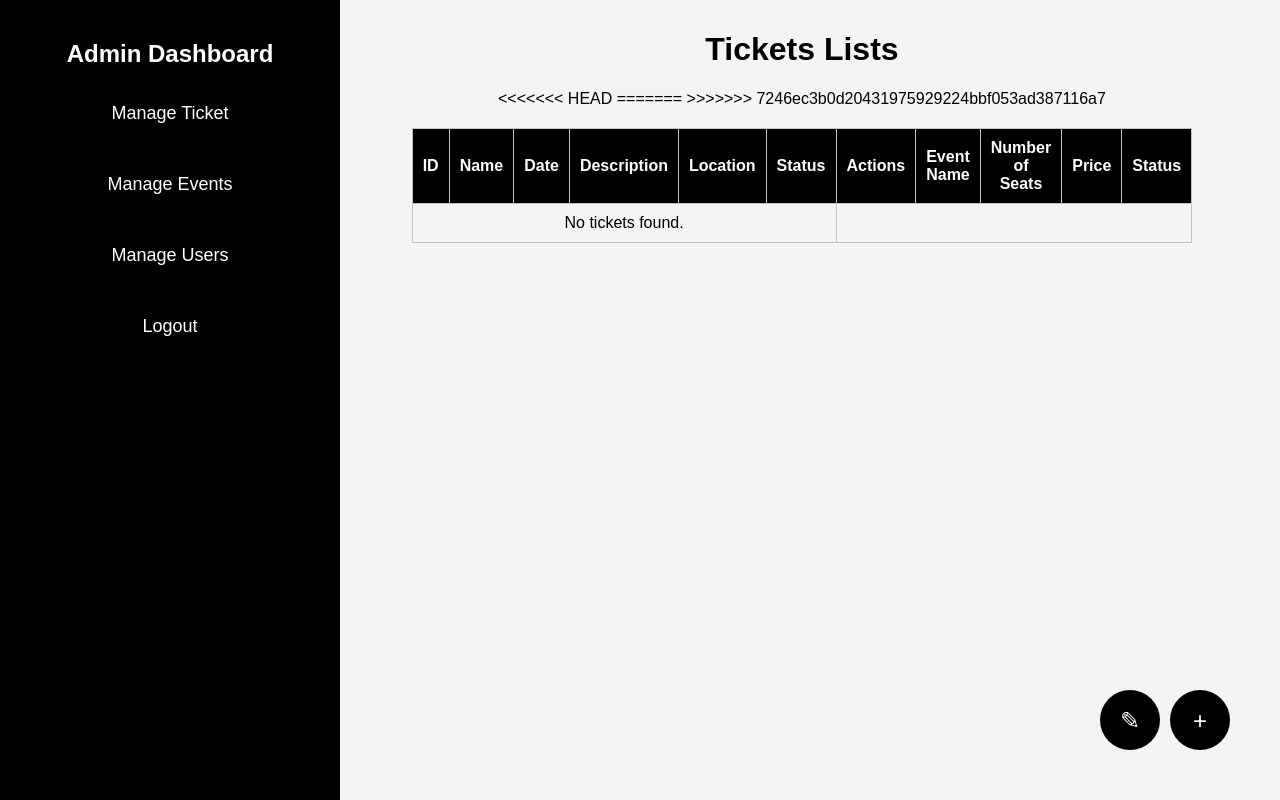
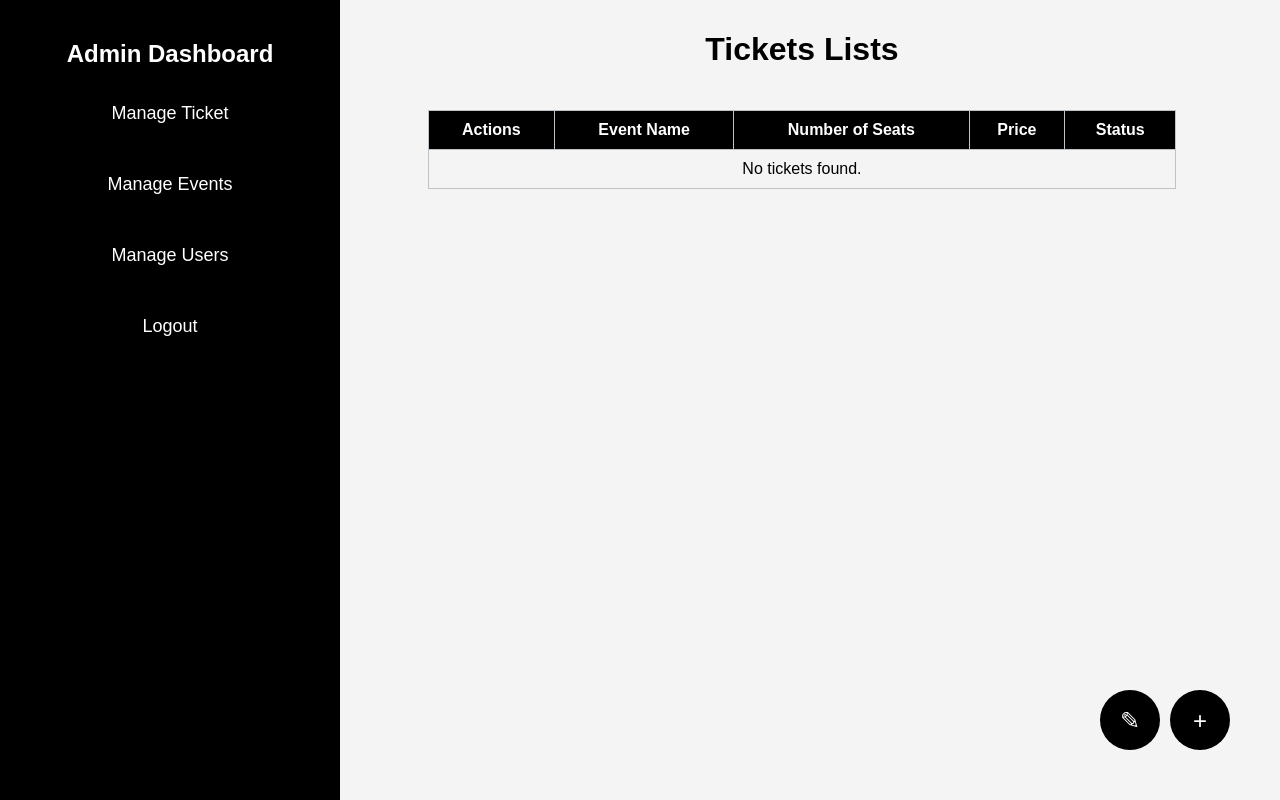
Before and after one commit to H-H-Z-K/Event, a PHP site: page /tickets.php in a window 1280 px wide. Run offline with PHP 8.4, Linux system fonts and the light colour scheme; data that the repository does not hold is empty.

Commit message:
git commit "a"

```diff
--- a/tickets.php
+++ b/tickets.php
@@ -33,23 +33,13 @@ $tickets = list_tickets($pdo);
     <h1>Tickets Lists</h1>
         <table class="center-table">
             <tr>
-                <th>ID</th>
-<<<<<<< HEAD
-                <th>Name</th>
-                <th>Date</th>
-                <th>Description</th>
-                <th>Location</th>
-                <th>Status</th>
-
                 <th>Actions</th>
-=======
                 <th> Event Name</th>
                 <th>Number of Seats</th>
                 <th>Price</th>
 
-                <th>Status</th>
+                 <th>Status</th>
 
->>>>>>> 7246ec3b0d20431975929224bbf053ad387116a7
             </tr>
 
             <?php if (!empty($tickets)): ?>
```
